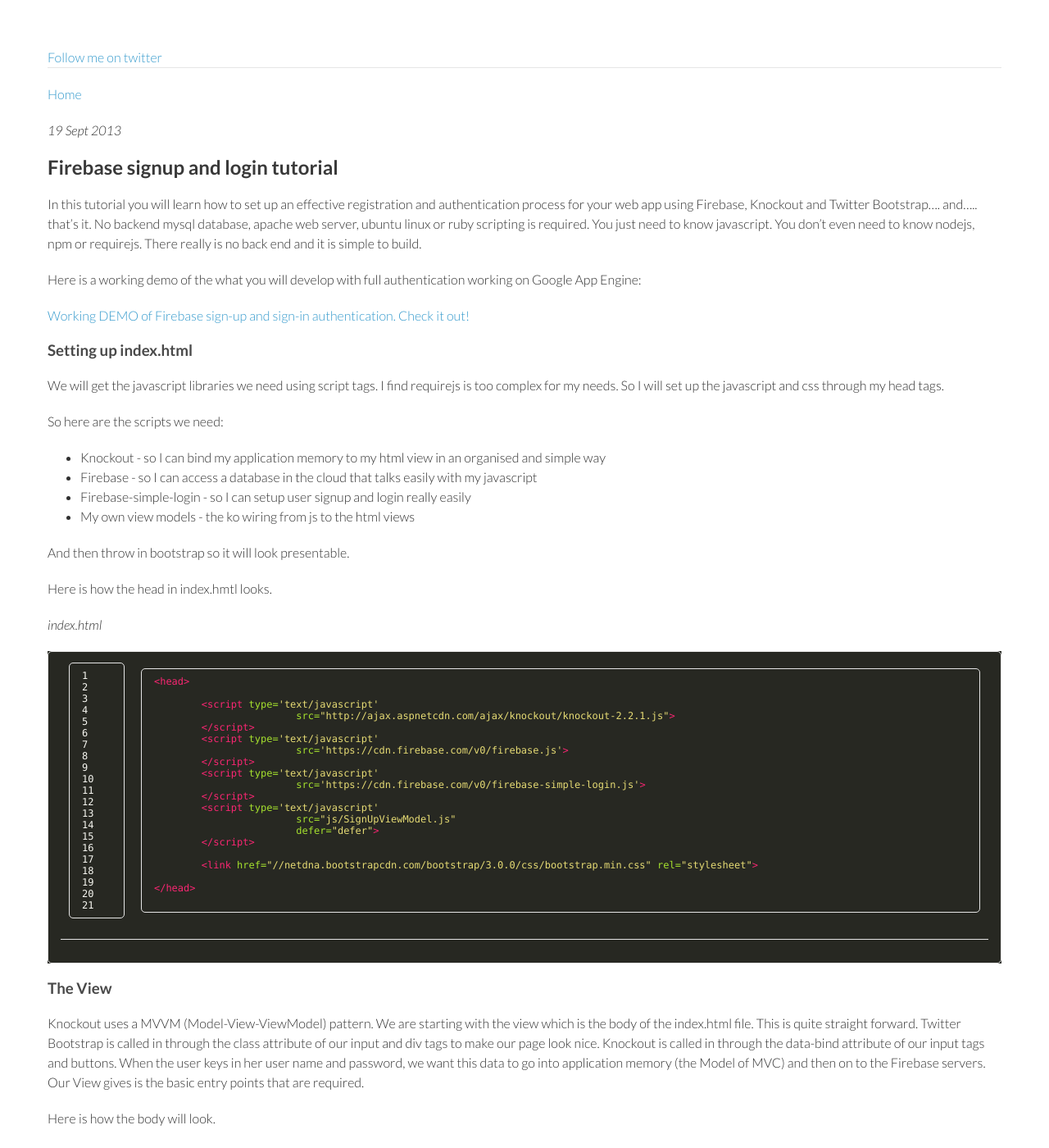
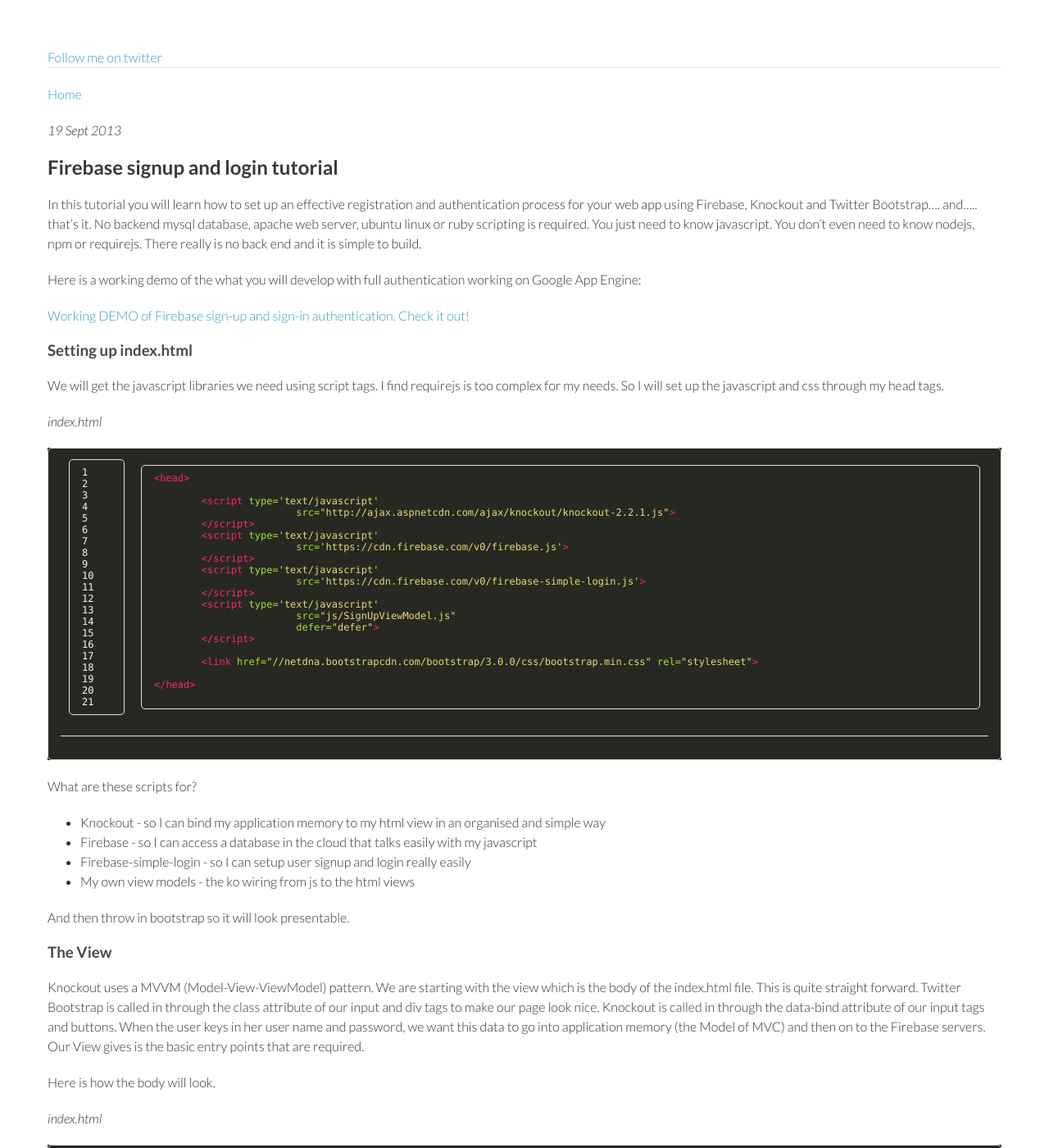
Before and after one commit to nigelkelly/nigelkelly.github.io, a Jekyll site: the page built from super-simple-signup-and-signin-with-firebase-and-knockout.md, in a window 1280 px wide and 1400 px high. Shown: the whole window at 82% size. Built offline with Jekyll 4.4.1, drawn with Linux system fonts in a browser that asks for light colours; Markdown is read by kramdown in place of the engine named in the settings; a script that is not in the unit is left out; comment, search, counter and statistics services are not loaded; some of the changed lines change nothing that is shown.

Commit message:
final edit

````diff
--- a/super-simple-signup-and-signin-with-firebase-and-knockout.md
+++ b/super-simple-signup-and-signin-with-firebase-and-knockout.md
@@ -19,17 +19,6 @@
 ### Setting up index.html
 
 We will get the javascript libraries we need using script tags. I find requirejs is too complex for my needs. So I will set up the javascript and css through my head tags.
-
-So here are the scripts we need:
-
-* Knockout - so I can bind my application memory to my html view in an organised and simple way
-* Firebase - so I can access a database in the cloud that talks easily with my javascript
-* Firebase-simple-login - so I can setup user signup and login really easily
-* My own view models - the ko wiring from js to the html views
-
-And then throw in bootstrap so it will look presentable.
-
-Here is how the head in index.hmtl looks.
 
 *index.html*
 
@@ -56,6 +45,15 @@
 </head>
 
 ```
+
+What are these scripts for?
+
+* Knockout - so I can bind my application memory to my html view in an organised and simple way
+* Firebase - so I can access a database in the cloud that talks easily with my javascript
+* Firebase-simple-login - so I can setup user signup and login really easily
+* My own view models - the ko wiring from js to the html views
+
+And then throw in bootstrap so it will look presentable.
 
 ### The View
 
````
